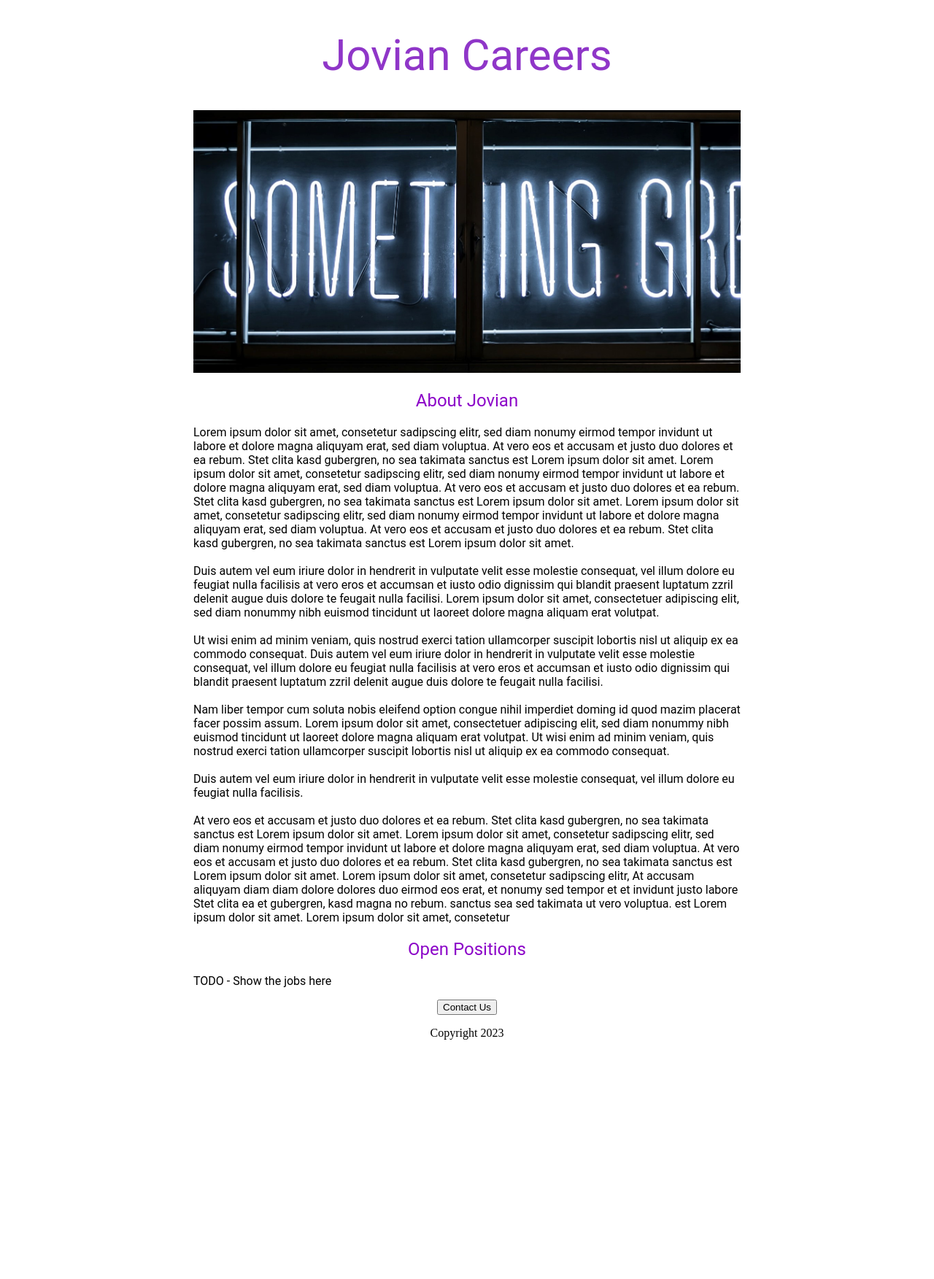
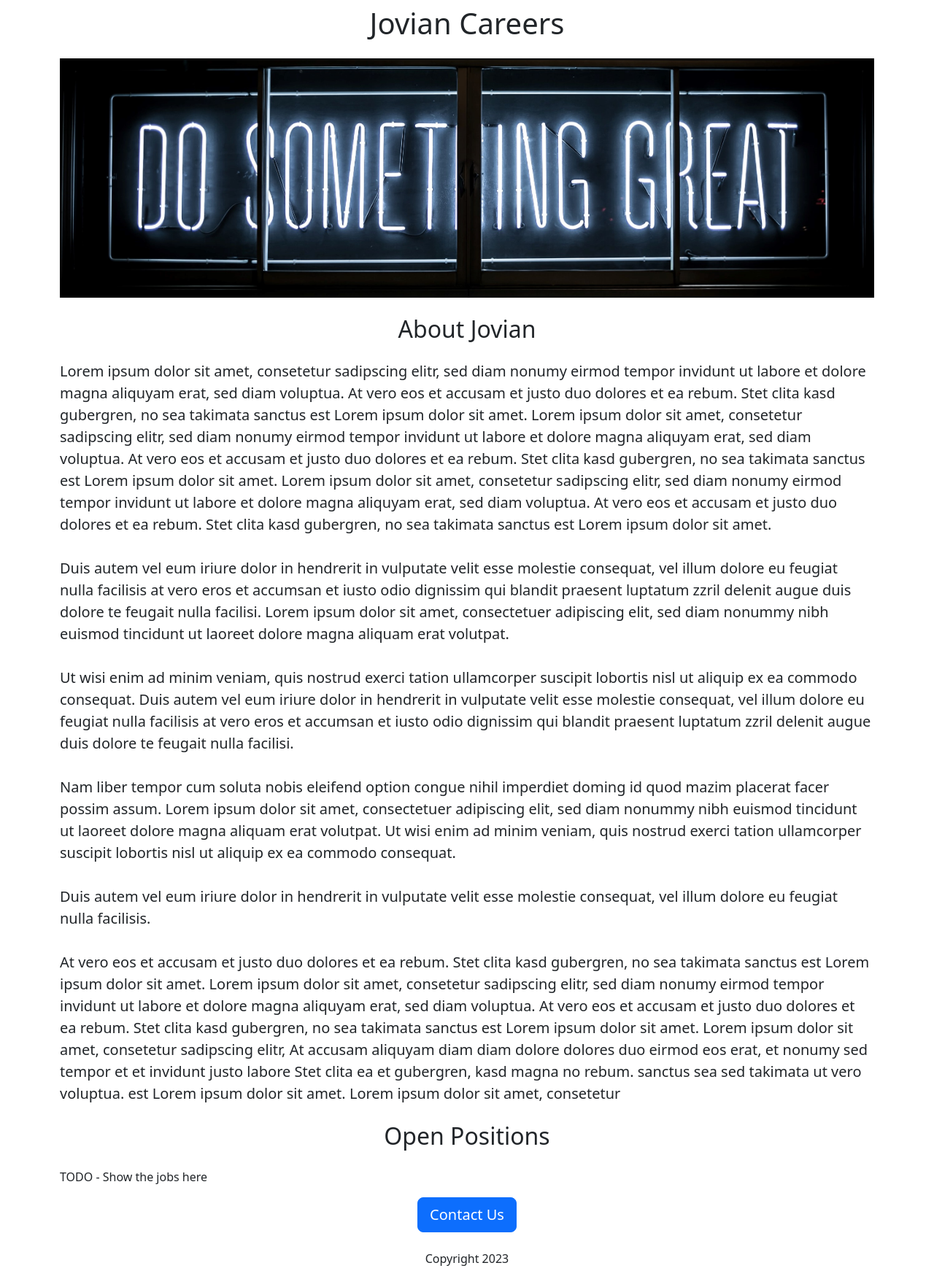
Before and after one commit to yernaz-togizbayev/jovian-careers-website-v2, a Flask app: page / in a window 1280 px wide. Shown: the whole page at 73% size. Before the commit the page ends 1425 px from the top, so only its background shows below. Run offline with Flask 2, Linux system fonts and the light colour scheme.

Commit message:
changed CSS style to bootsrap

```diff
--- a/templates/home.html
+++ b/templates/home.html
@@ -1,49 +1,17 @@
 <!DOCTYPE html>
 <html>
   <head>
-    <title>
-      Jovian Careers
-    </title>
-    <style>
-      h1 {
-        font-size: 60px;
-        font-family: Roboto;
-        font-weight: normal;
-        color: rgb(143, 54, 200);
-        text-align: center;
-      }
-
-      #banner {
-        width: 100%;
-        height: 360px;
-        object-fit: cover;
-      }
-
-      h2 {
-        font-family: Roboto;
-        font: size; 32px;
-        color: rgb(140, 6, 200);
-        text-align: center;
-        font-weight: normal;
-      }
-
-      .bodytext {
-        font-family: Roboto;
-        color: rgb(0, 0, 0);
-      }
-
-      #container {
-        max-width: 750px;
-        margin: 0 auto 0 auto;
-      }
-    </style>
+    <meta charset="utf-8">
+    <meta name="viewport" content="width=device-width, initial-scale=1">
+    <title>Jovian Careers</title>
+    <link href="https://cdn.jsdelivr.net/npm/bootstrap@5.3.0-alpha1/dist/css/bootstrap.min.css" rel="stylesheet" integrity="sha384-GLhlTQ8iRABdZLl6O3oVMWSktQOp6b7In1Zl3/Jr59b6EGGoI1aFkw7cmDA6j6gD" crossorigin="anonymous">
   </head>
   <body>
-    <div id="container">
-      <h1><center>Jovian Careers</center></h1>
-      <img id="banner" src="https://my-website.yernaztogizbaye.repl.co/static/banner.jpg">
-      <h2>About Jovian</h2>
-      <p class="bodytext">
+    <div class="container">
+      <h1 class="text-center mt-2 mb-4">Jovian Careers</h1>
+      <img class="img-fluid" src="https://my-website.yernaztogizbaye.repl.co/static/banner.jpg">
+      <h2 class="text-center mt-4 mb-4">About Jovian</h2>
+      <p class="lead">
         Lorem ipsum dolor sit amet, consetetur sadipscing elitr, sed diam nonumy eirmod tempor invidunt ut labore et dolore magna aliquyam erat, sed diam voluptua. At vero eos et accusam et justo duo dolores et ea rebum. Stet clita kasd gubergren, no sea takimata sanctus est Lorem ipsum dolor sit amet. Lorem ipsum dolor sit amet, consetetur sadipscing elitr, sed diam nonumy eirmod tempor invidunt ut labore et dolore magna aliquyam erat, sed diam voluptua. At vero eos et accusam et justo duo dolores et ea rebum. Stet clita kasd gubergren, no sea takimata sanctus est Lorem ipsum dolor sit amet. Lorem ipsum dolor sit amet, consetetur sadipscing elitr, sed diam nonumy eirmod tempor invidunt ut labore et dolore magna aliquyam erat, sed diam voluptua. At vero eos et accusam et justo duo dolores et ea rebum. Stet clita kasd gubergren, no sea takimata sanctus est Lorem ipsum dolor sit amet.
   <br>
   <br>
@@ -61,11 +29,11 @@
   <br>
   At vero eos et accusam et justo duo dolores et ea rebum. Stet clita kasd gubergren, no sea takimata sanctus est Lorem ipsum dolor sit amet. Lorem ipsum dolor sit amet, consetetur sadipscing elitr, sed diam nonumy eirmod tempor invidunt ut labore et dolore magna aliquyam erat, sed diam voluptua. At vero eos et accusam et justo duo dolores et ea rebum. Stet clita kasd gubergren, no sea takimata sanctus est Lorem ipsum dolor sit amet. Lorem ipsum dolor sit amet, consetetur sadipscing elitr, At accusam aliquyam diam diam dolore dolores duo eirmod eos erat, et nonumy sed tempor et et invidunt justo labore Stet clita ea et gubergren, kasd magna no rebum. sanctus sea sed takimata ut vero voluptua. est Lorem ipsum dolor sit amet. Lorem ipsum dolor sit amet, consetetur
       </p>
-      <h2>Open Positions</h2>
-      <p class="bodytext">TODO - Show the jobs here</p>
-      <div style="text-align: center;">
-      <button>Contact Us</button>
-        <p>Copyright 2023</p>
+      <h2 class="text-center mt-4 mb-4">Open Positions</h2>
+      <p>TODO - Show the jobs here</p>
+      <div class="text-center">
+      <button type="button" class="btn btn-primary btn-lg">Contact Us</button>
+        <p class="mt-4">Copyright 2023</p>
       </div>
     </div>
   </body>
```
